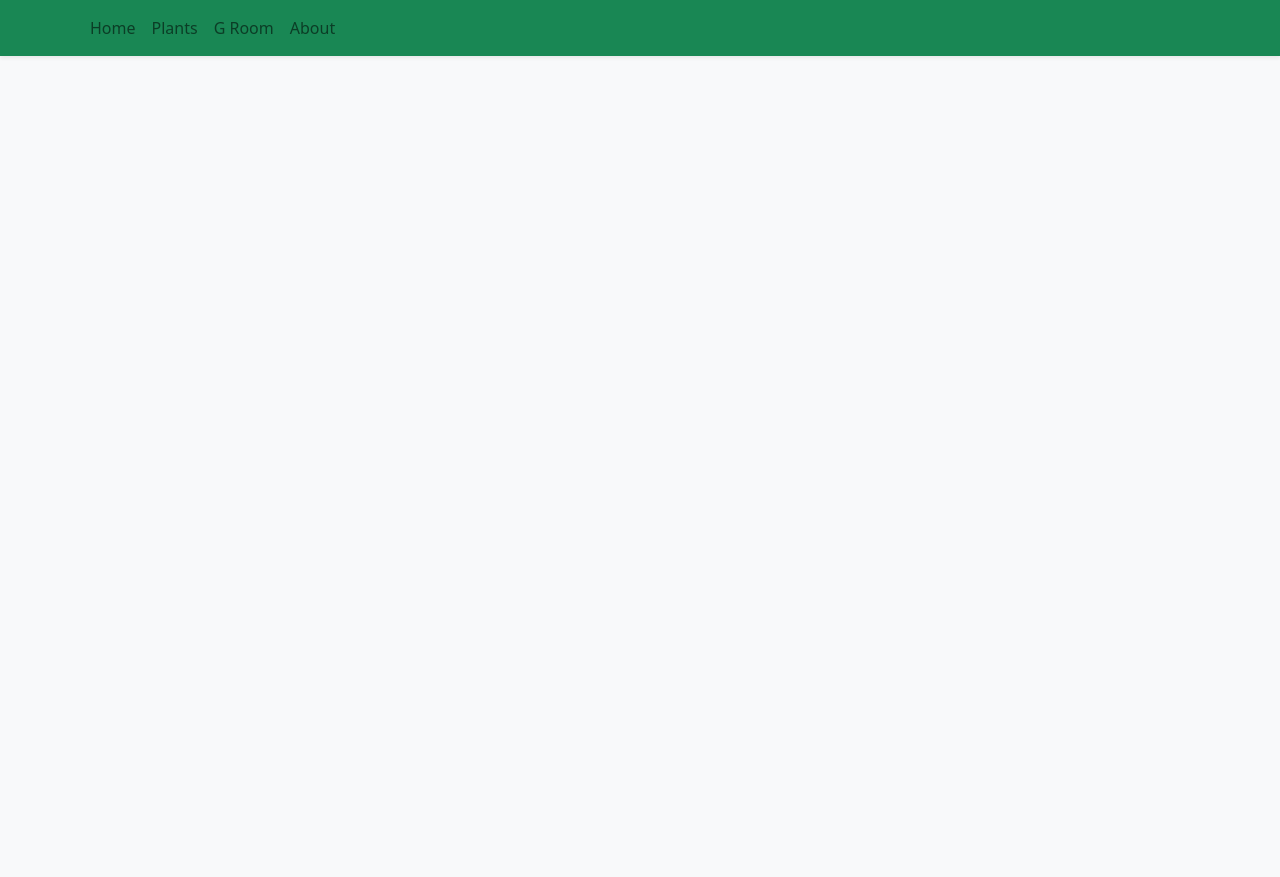
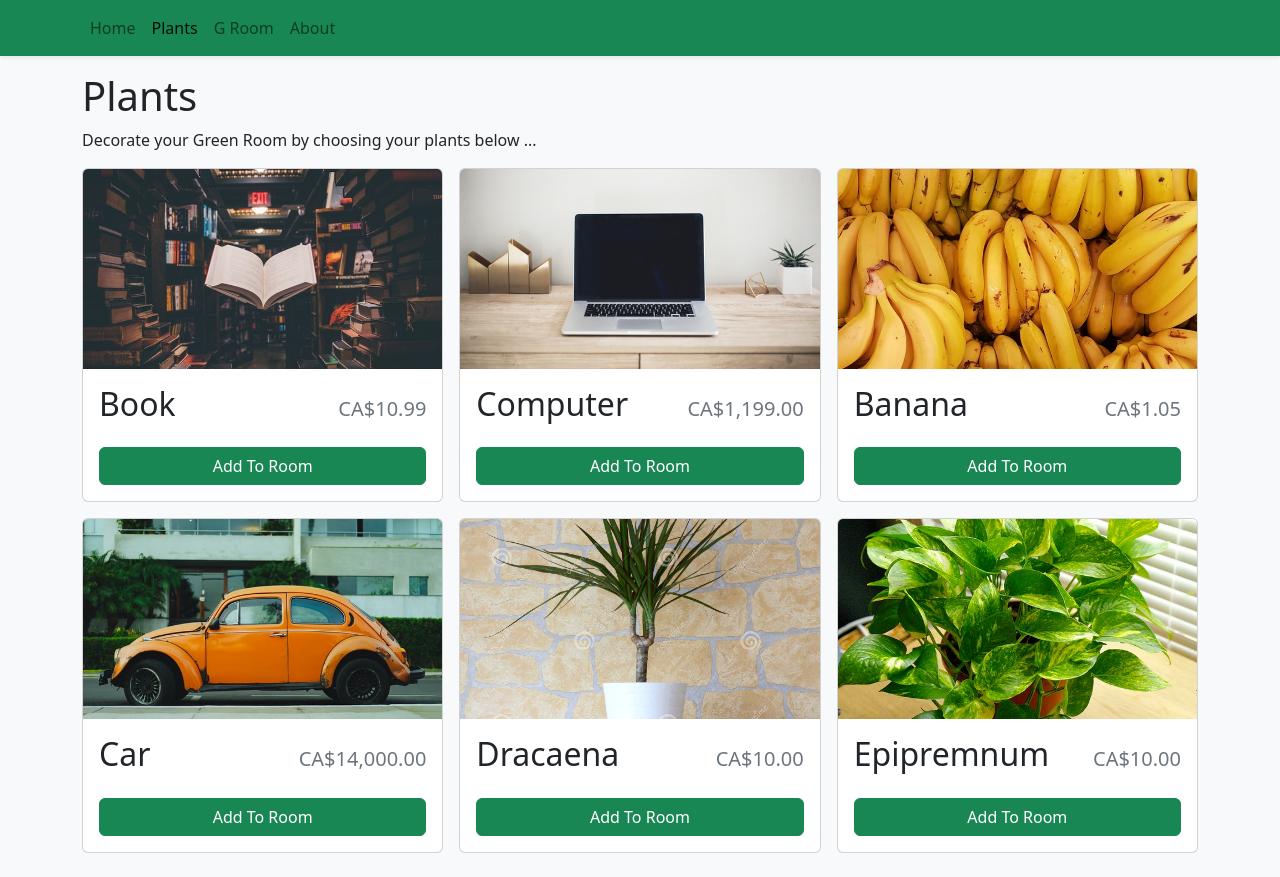
Before and after one commit to hseiji/green-room-app, a React (Vite) app: page /plants in a window 1280 px wide. Before the commit the page ends 800 px from the top, so only its background shows below. Built offline with nearby package versions, Linux system fonts and the light colour scheme.

Commit message:
add GRoom page

```diff
--- a/src/App.tsx
+++ b/src/App.tsx
@@ -5,6 +5,7 @@ import { Store } from './pages/Store'
 import { About } from './pages/About'
 import { Navbar } from './components/Navbar'
 import { ShoppingCartProvider } from './context/ShoppingCartContext'
+import { GRoom } from './pages/GRomm'
 
 function App() {
   return (
@@ -13,7 +14,8 @@ function App() {
       <Container className="mb-4">
         <Routes>
           <Route path="/" element={<Home />} />
-          <Route path="/store" element={<Store />} />
+          <Route path="/plants" element={<Store />} />
+          <Route path="/groom" element={<GRoom />} />
           <Route path="/about" element={<About />} />
         </Routes>
       </Container>
--- a/src/components/Navbar.tsx
+++ b/src/components/Navbar.tsx
@@ -15,10 +15,10 @@ export function Navbar() {
           <Nav.Link to="/" as={NavLink}>
             Home
           </Nav.Link>
-          <Nav.Link to="/store" as={NavLink}>
+          <Nav.Link to="/plants" as={NavLink}>
             Plants
           </Nav.Link>
-          <Nav.Link to="/store" as={NavLink}>
+          <Nav.Link to="/groom" as={NavLink}>
             G Room
           </Nav.Link>
           <Nav.Link to="/about" as={NavLink}>
--- a/src/components/ShoppingCart.tsx
+++ b/src/components/ShoppingCart.tsx
@@ -13,7 +13,7 @@ export function ShoppingCart({ isOpen }: ShoppingCartProps) {
   return (
     <Offcanvas show={isOpen} onHide={closeCart} placement="end">
       <Offcanvas.Header closeButton>
-        <Offcanvas.Title>Cart</Offcanvas.Title>
+        <Offcanvas.Title>Green Room</Offcanvas.Title>
       </Offcanvas.Header>
       <Offcanvas.Body>
         <Stack gap={3}>
--- a/src/components/StoreItem.tsx
+++ b/src/components/StoreItem.tsx
@@ -39,7 +39,7 @@ export function StoreItem({ id, name, price, imgUrl }: StoreItemProps) {
               variant="success"
               onClick={() => increaseCartQuantity(id)}
             >
-              Add To Cart
+              Add To Room
             </Button>
           ) : (
             <div
@@ -57,7 +57,7 @@ export function StoreItem({ id, name, price, imgUrl }: StoreItemProps) {
                   -
                 </Button>
                 <div>
-                  <span className="fs-3">{quantity}</span> in cart
+                  <span className="fs-3">{quantity}</span> in the Room
                 </div>
                 <Button
                   variant="success"
--- /dev/null
+++ b/src/pages/GRomm.tsx
@@ -0,0 +1,3 @@
+export function GRoom() {
+  return <h1>Green Room</h1>
+}
--- a/src/pages/Home.tsx
+++ b/src/pages/Home.tsx
@@ -2,7 +2,7 @@ export function Home() {
   return (
     <>
       <h1>Home</h1>
-      <p>Let's build our garden! =)</p>
+      <p>Let's build our garden in our Green Room! =)</p>
       <p>Insert instructions map over here...</p>
     </>
   )
--- a/src/pages/Store.tsx
+++ b/src/pages/Store.tsx
@@ -6,7 +6,7 @@ export function Store() {
   return (
     <>
       <h1>Plants</h1>
-      <p>Create your garden by choosing your plants below ...</p>
+      <p>Decorate your Green Room by choosing your plants below ...</p>
       <Row xs={1} md={2} lg={3} className="g-3">
         {storeItems.map((item) => (
           <Col>
```
